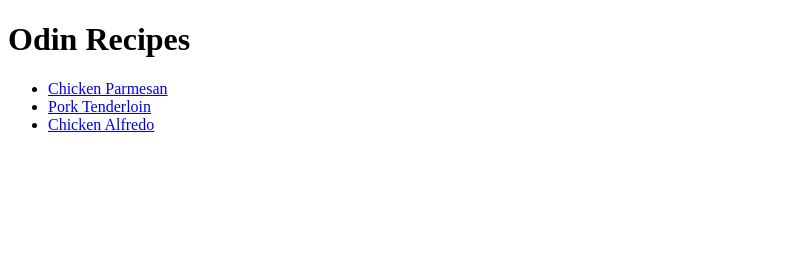
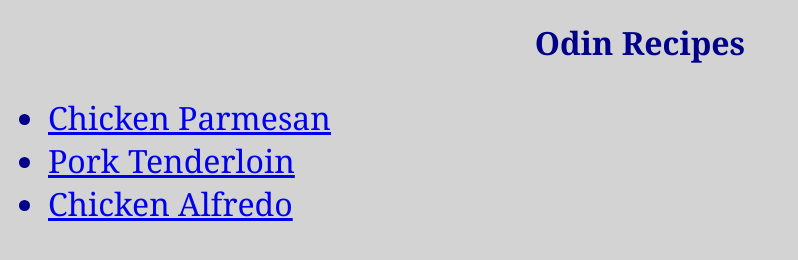
Before and after one commit to belaxed/odin-recipes, a plain HTML site: page index.html in a window 1280 px wide. Shown: the whole page, without its empty margins (0-798 px from the left). Drawn offline with Linux system fonts and the light colour scheme.

Commit message:
Add CSS stylesheet
Add CSS styling such as font-family, font-size, font-weight, text-align, color, and background-color.

```diff
--- a/index.html
+++ b/index.html
@@ -3,11 +3,12 @@
 <head>
     <meta charset="UTF-8">
     <title>Odin Recipes</title>
+    <link rel="stylesheet" href="./styles.css">
 </head>
 <body>
-    <h1>Odin Recipes</h1>
+    <h1 class="home">Odin Recipes</h1>
 
-    <ul>
+    <ul class="home">
         <li><a href="./recipes/chicken-parm.html">Chicken Parmesan</a></li>
         <li><a href="./recipes/pork-tenderloin.html">Pork Tenderloin</a></li>
         <li><a href="./recipes/chicken-alfredo.html">Chicken Alfredo</a></li>
--- /dev/null
+++ b/styles.css
@@ -0,0 +1,14 @@
+body {
+    background-color: lightgray;
+    color: darkblue;
+    font-family: 'Georgia', 'Times New Roman', serif
+}
+h1 {
+    font-weight: bold;
+}
+.home {
+    font-size: xx-large;
+}
+h1.home {
+    text-align: center;
+}
```
Also changed, not shown: recipes/chicken-alfredo.html (+1 -0 lines), recipes/chicken-parm.html (+1 -0 lines), recipes/pork-tenderloin.html (+1 -0 lines).
